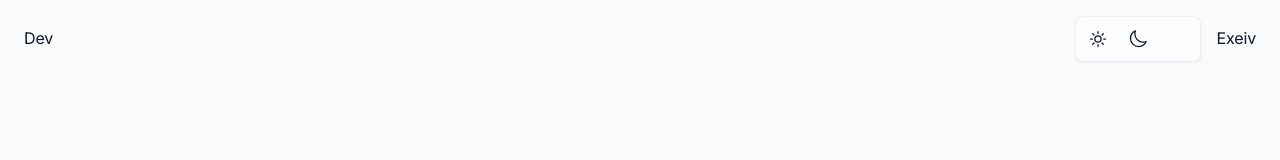
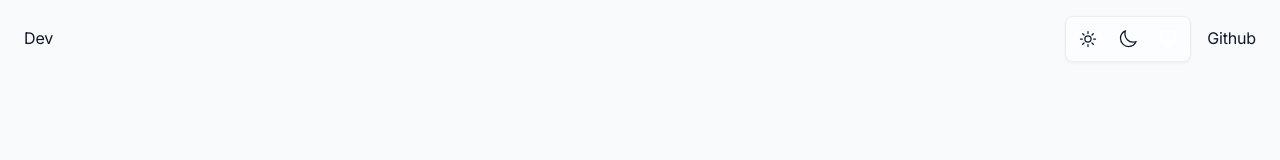
Before and after one commit to archduke1337/SeekEngine, a Next.js app: page / in a window 1280 px wide. Shown: the top 160 px of the page. Built offline with nearby package versions, Linux system fonts and the light colour scheme.

Commit message:
Update portfolio and link references in index.js

```diff
--- a/pages/index.js
+++ b/pages/index.js
@@ -87,7 +87,7 @@ export default function Home() {
         <nav className="max-w-7xl mx-auto flex justify-between items-center">
           <div className="flex space-x-6 items-center">
             <a
-              href="https://shresth-dev.vercel.app"
+              href="https://gurv.vercel.app"
               target="_blank"
               rel="noopener noreferrer"
               title="Developer Portfolio"
@@ -130,13 +130,13 @@ export default function Home() {
               </button>
             </div>
             <a
-              href="https://exeiv.vercel.app"
+              href="https://github.com/archduke1337/SeekEngine"
               target="_blank"
               rel="noopener noreferrer"
               title="Exeiv URL shortener"
               className="text-[var(--text-secondary)] hover:text-[var(--primary)] transition-colors duration-200"
             >
-              Exeiv
+              Github
             </a>
           </div>
         </nav>
```
